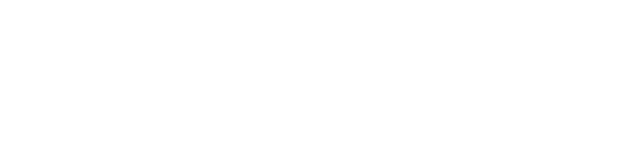
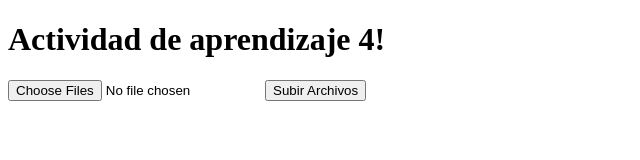
Before and after one commit to ManzaneroFredy/ADA04-BRIW, a plain HTML site: page frontend/index.html in a window 1280 px wide. Shown: the whole page, without its empty margins (0-640 px from the left). Drawn offline with Linux system fonts and the light colour scheme.

Commit message:
Txt file reader

```diff
--- a/frontend/index.html
+++ b/frontend/index.html
@@ -6,6 +6,22 @@
     <title>Indización y búsqueda</title>
 </head>
 <body>
+    <h1>Actividad de aprendizaje 4!</h1>
+    <div>
+        <form action="#" method="post" enctype="multipart/form-data">
+            <input type="file" name="archivos" id="archivos" accept=".txt" multiple>
+            <input type="submit" value="Subir Archivos">
+        </form>
+    </div>
+</body>
+<script>
+    // Manejar la selección de archivos
+    document.getElementById('archivos').addEventListener('change', function() {
+        var archivos = this.files;
+        for (var i = 0; i < archivos.length; i++) {
+            console.log(archivos[i].name);
+        }
+    });
+</script>
 
-</body>
 </html>
```
